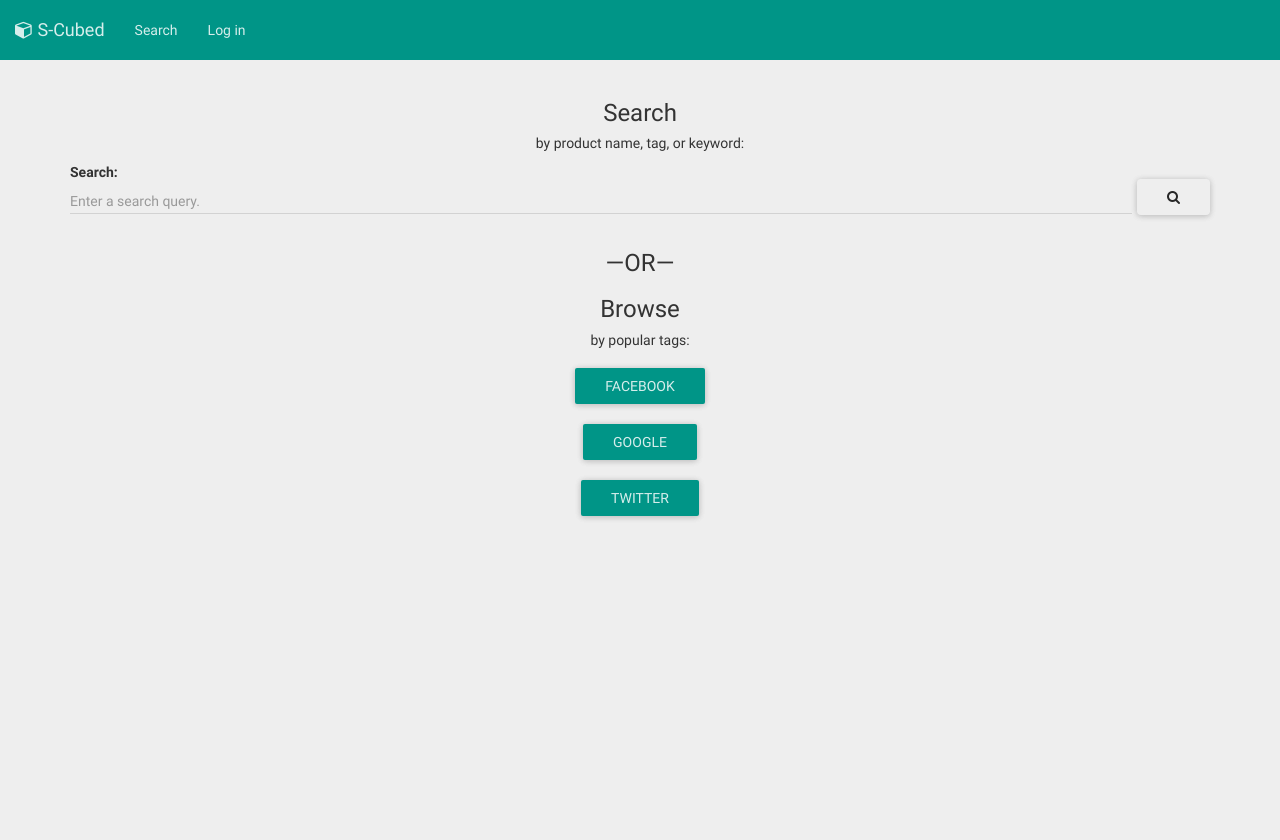
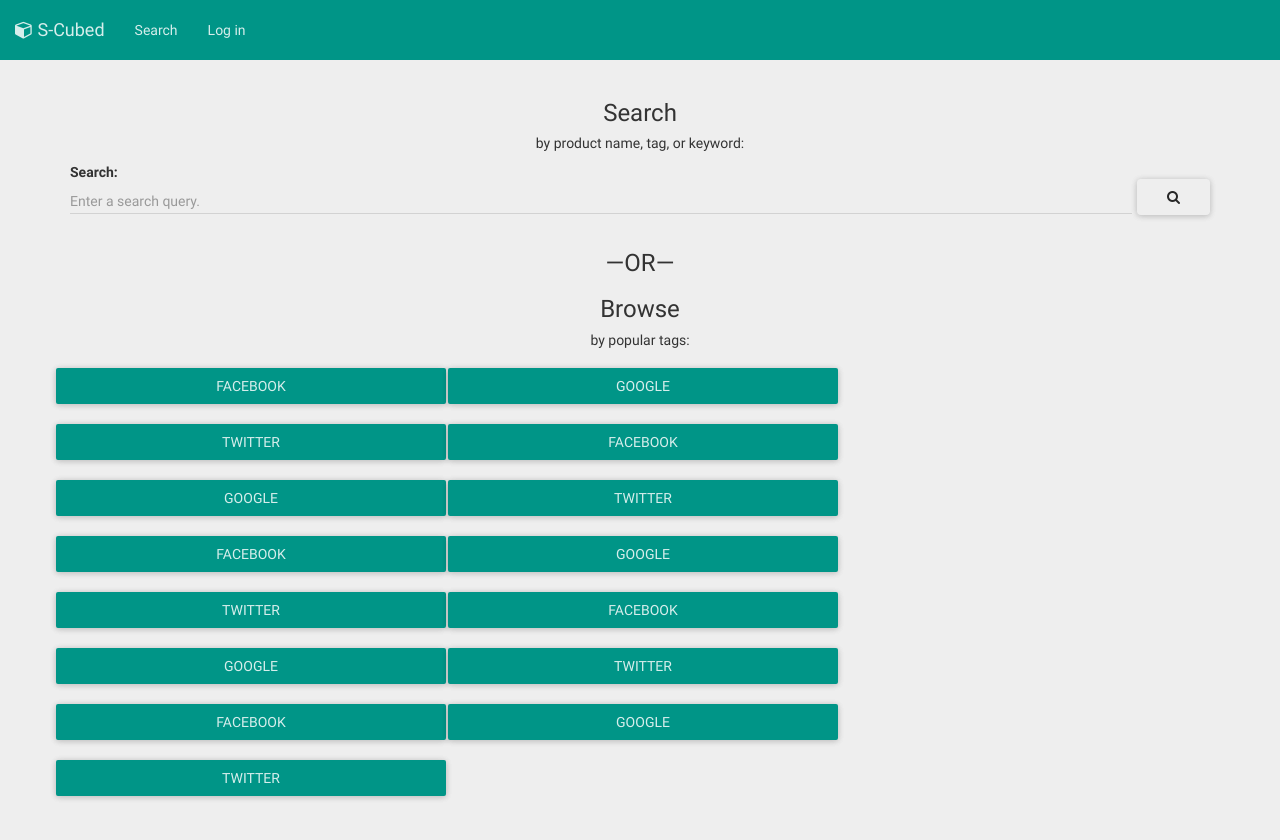
Before and after one commit to cheble/S-Cubed, a Jekyll site: the page built from Search.html, in a window 1280 px wide. Shown: the top 840 px of the page. Built offline with Jekyll 4.4.1, drawn with Linux system fonts in a browser that asks for light colours; nearby versions of some CDN libraries; library files that are not in the unit come from our copies; Markdown is read by kramdown in place of the engine named in the settings.

Commit message:
Search progress

```diff
--- a/Search.html
+++ b/Search.html
@@ -28,12 +28,20 @@ nav_type: restricted
 </div>
 <div class="container text-center">
 	<div class="row">
-		<a href="#" class="btn btn-primary btn-raised">Facebook</a>
-	</div>
-	<div class="row">
-		<a href="#" class="btn btn-primary btn-raised">Google</a>
-	</div>
-	<div class="row">
-		<a href="#" class="btn btn-primary btn-raised">Twitter</a>
+		<a href="#" class="btn btn-primary btn-raised col-md-4">Facebook</a>
+		<a href="#" class="btn btn-primary btn-raised col-md-4">Google</a>
+		<a href="#" class="btn btn-primary btn-raised col-md-4">Twitter</a>
+		<a href="#" class="btn btn-primary btn-raised col-md-4">Facebook</a>
+		<a href="#" class="btn btn-primary btn-raised col-md-4">Google</a>
+		<a href="#" class="btn btn-primary btn-raised col-md-4">Twitter</a>
+		<a href="#" class="btn btn-primary btn-raised col-md-4">Facebook</a>
+		<a href="#" class="btn btn-primary btn-raised col-md-4">Google</a>
+		<a href="#" class="btn btn-primary btn-raised col-md-4">Twitter</a>
+		<a href="#" class="btn btn-primary btn-raised col-md-4">Facebook</a>
+		<a href="#" class="btn btn-primary btn-raised col-md-4">Google</a>
+		<a href="#" class="btn btn-primary btn-raised col-md-4">Twitter</a>
+		<a href="#" class="btn btn-primary btn-raised col-md-4">Facebook</a>
+		<a href="#" class="btn btn-primary btn-raised col-md-4">Google</a>
+		<a href="#" class="btn btn-primary btn-raised col-md-4">Twitter</a>
 	</div>
 </div>
```
